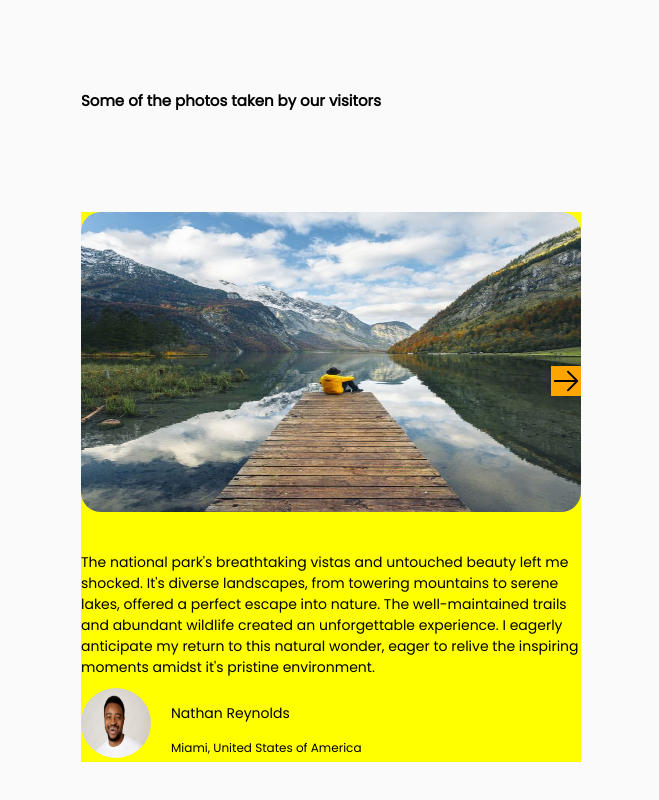
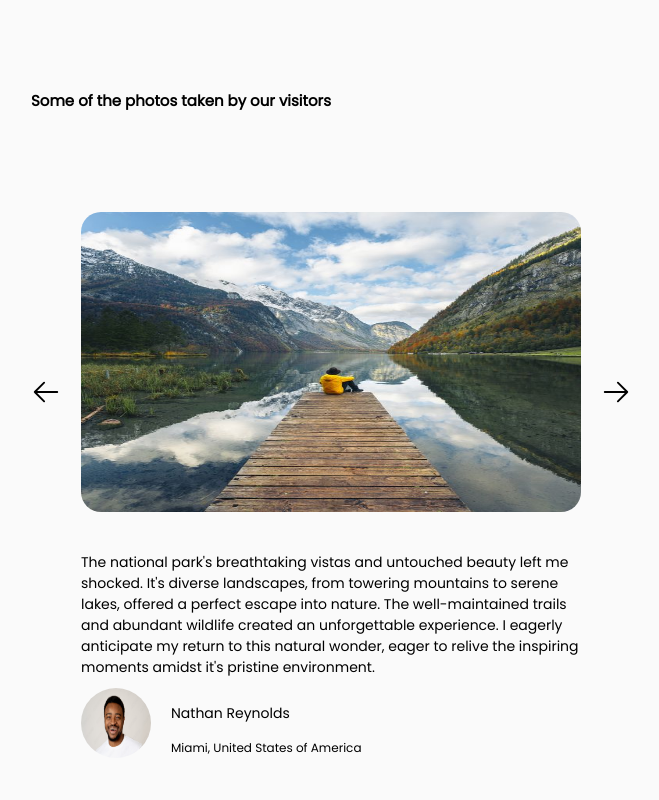
Before and after one commit to MarioMilosevic/Responsive-layout, a website built with Vite: page index.html in a window 1280 px wide. Shown: the part 772-1572 px from the top of the page, without its empty margins (309-968 px from the left). Built offline with nearby package versions, Linux system fonts and the light colour scheme; files whose address does not match are found by name.

Commit message:
Put all images into html

```diff
--- a/index.html
+++ b/index.html
@@ -152,7 +152,7 @@
           </div>
 
           <!-- odje ide 3i                                                                  -->
-          <!-- <div class="sliderImg">
+          <div class="sliderImg">
             <div class="sliderContent">
               <div class="imgDiv">
                 <img src="/img/nature3.jpg" alt="nature3" class="img3" />
@@ -201,7 +201,7 @@
                 </div>
               </div>
             </div>
-          </div> -->
+          </div>
         </div>
         <!-- <div class="sliderButtons">
           <button></button>
--- a/style.css
+++ b/style.css
@@ -131,15 +131,14 @@ h1 {
 .slider {
   display: flex;
   position: relative;
-  width: 50rem;
-  background-color: yellow;
+  width: 60rem;
+  /* background-color: yellow; */
   overflow: hidden;
   margin: 10rem auto 2rem;
 }
 
 .sliderContent {
   width: 100%;
-  /* width: 50rem; */
 }
 
 .sliderImg {
@@ -148,6 +147,8 @@ h1 {
   width: 50rem;
   height: 55rem;
   border-radius: 2em;
+  margin-right: 10rem;
+  margin-left: 5rem;
 }
 .imgDiv {
   width: 100%;
@@ -205,6 +206,24 @@ h1 {
   font-size: 1.2rem !important;
 }
 
+.leftBtn,
+.rightBtn {
+  width: 3rem;
+  height: 3rem;
+  cursor: pointer;
+  position: absolute;
+  z-index: 100;
+}
+
+.leftBtn {
+  top: 30%;
+  right: 95%;
+}
+.rightBtn {
+  top: 30%;
+  left: 95%;
+}
+
 /* Slider buttons */
 
 .sliderButtons {
@@ -246,25 +265,6 @@ h1 {
   background-color: var(--color-accent-shade1);
   border: none;
 }
-
-.leftBtn,
-.rightBtn {
-  width: 3rem;
-  height: 3rem;
-  cursor: pointer;
-  position: absolute;
-  background-color: orange;
-}
-
-.leftBtn{
-  top: 28%;
-  right: 94%;
-}
-.rightBtn{
-  top:28%;
-left: 94%;
-}
-
 
 /* ///////////////////////////////////// Media query 800px /////////////////////////////////////////// */
 @media only screen and (max-width: 800px) {
```
